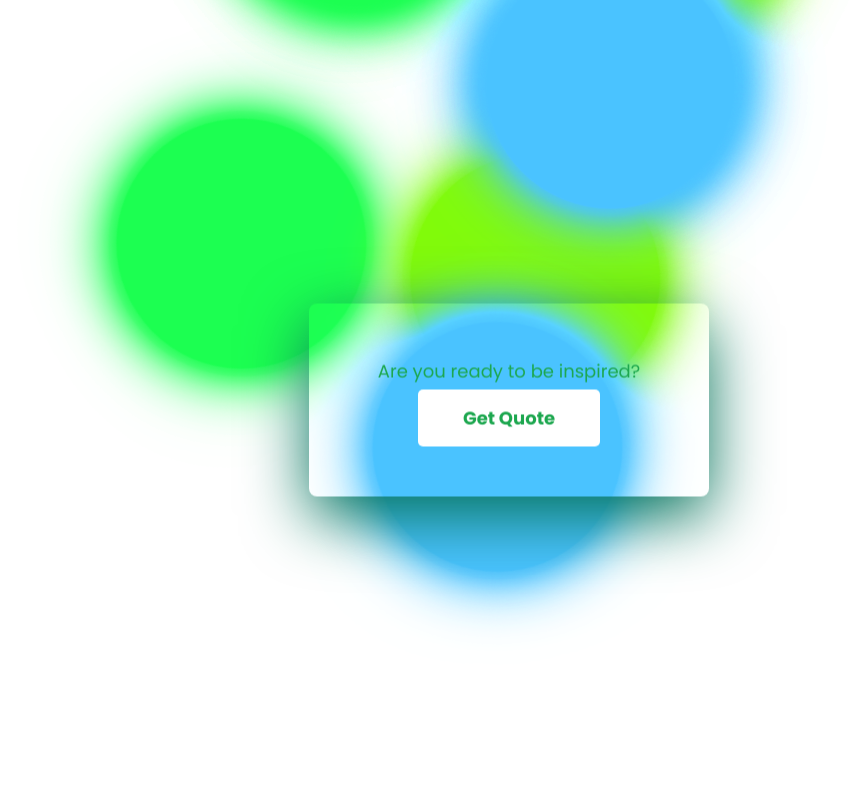
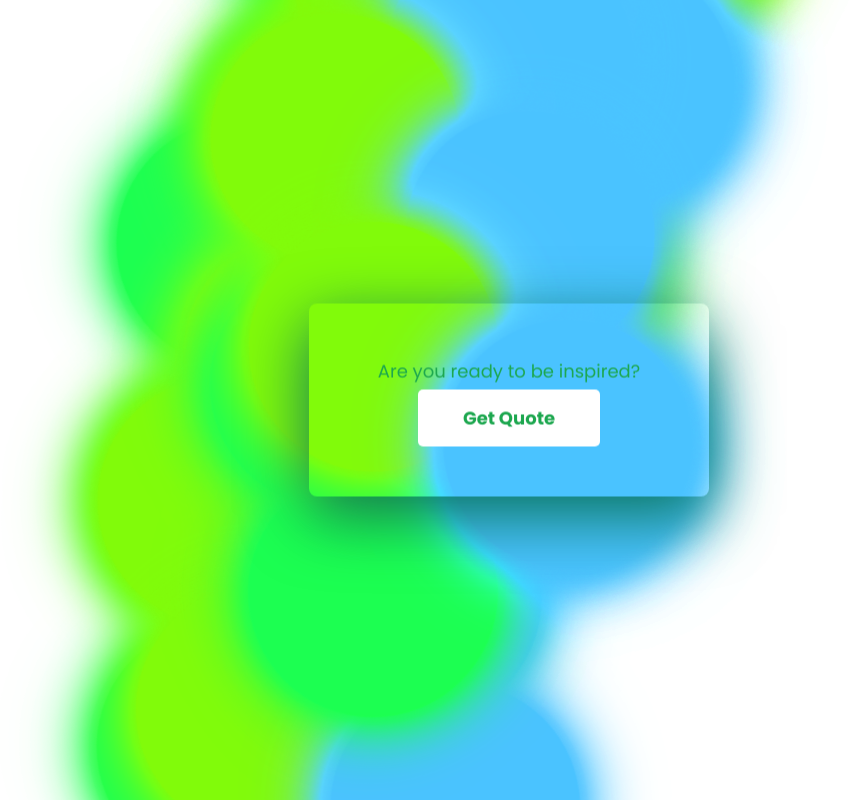
Before and after one commit to suzylawlor/SuzyLawlor_Portfolio, a Next.js app: page /Inspiration/Quotes in a window 1280 px wide. Shown: the top 800 px of the page, without its empty margins (131-983 px from the left). Built offline with nearby package versions, Linux system fonts and the light colour scheme.

Commit message:
Add files via upload

```diff
--- a/src/pages/Inspiration/Quotes.js
+++ b/src/pages/Inspiration/Quotes.js
@@ -62,20 +62,46 @@ const QuoteGenerator = () => {
         <span style={{ "--i": 1 }}></span>
         <span style={{ "--i": 2 }}></span>
         <span style={{ "--i": 3 }}></span>
+        <span style={{ "--i": 4 }}></span>
+        <span style={{ "--i": 5 }}></span>
+        <span style={{ "--i": 6 }}></span>
+        <span style={{ "--i": 7 }}></span>
+        <span style={{ "--i": 8 }}></span>
+        <span style={{ "--i": 9 }}></span>
+        <span style={{ "--i": 10 }}></span>
+        <span style={{ "--i": 11 }}></span>
+        <span style={{ "--i": 12 }}></span>
       </div>
       <div className={styles.glowing}>
         <span style={{ "--i": 1 }}></span>
         <span style={{ "--i": 2 }}></span>
         <span style={{ "--i": 3 }}></span>
+        <span style={{ "--i": 4 }}></span>
+        <span style={{ "--i": 5 }}></span>
+        <span style={{ "--i": 6 }}></span>
+        <span style={{ "--i": 7 }}></span>
+        <span style={{ "--i": 8 }}></span>
+        <span style={{ "--i": 9 }}></span>
+        <span style={{ "--i": 10 }}></span>
+        <span style={{ "--i": 11 }}></span>
+        <span style={{ "--i": 12 }}></span>
       </div>
       <div className={styles.glowing}>
         <span style={{ "--i": 1 }}></span>
         <span style={{ "--i": 2 }}></span>
         <span style={{ "--i": 3 }}></span>
+        <span style={{ "--i": 4 }}></span>
+        <span style={{ "--i": 5 }}></span>
+        <span style={{ "--i": 6 }}></span>
+        <span style={{ "--i": 7 }}></span>
+        <span style={{ "--i": 8 }}></span>
+        <span style={{ "--i": 9 }}></span>
+        <span style={{ "--i": 10 }}></span>
+        <span style={{ "--i": 11 }}></span>
+        <span style={{ "--i": 12 }}></span>
       </div>
       <div className={styles.wrapper}>
         <div className={styles.container}>
-
           {/* Has the data been loaded? (handleClick function activated?) */}
           {loaded ? (
             // If data has been loaded, render data from quote and author variables
```
